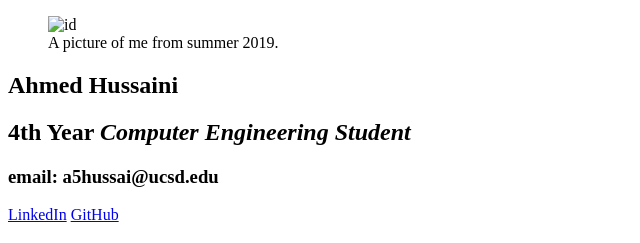
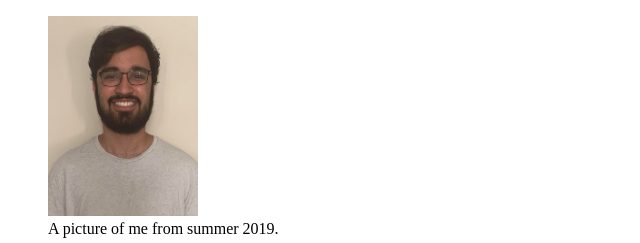
Before and after one commit to Ahmedh786/wi21-cse110-lab3, a plain HTML site: page index.html in a window 1280 px wide. Shown: the top 243 px of the page, without its empty margins (0-640 px from the left). Drawn offline with Linux system fonts and the light colour scheme.

Commit message:
Update index.html

```diff
--- a/index.html
+++ b/index.html
@@ -11,7 +11,7 @@
   <section>
 
     <figure>
-      <img src="C:\Users\ahmed\Pictures\Camera Roll\ucsdid1.jpg" alt="id" height="200" width="150">
+      <img src="ucsdid1 (2).jpg" alt="id" height="200" width="150">
       <figcaption>A picture of me from summer 2019. </figcaption>
     </figure>
     <header class="title">
```
